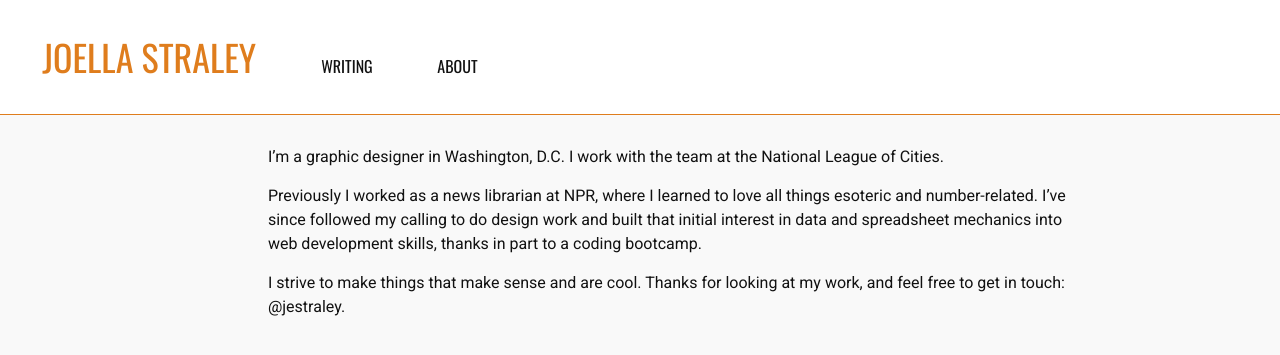
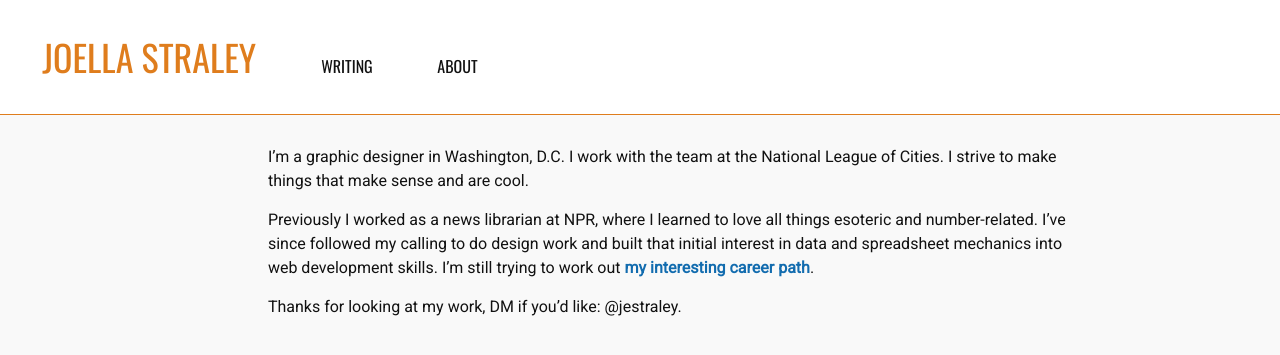
Before and after one commit to joellacarman/joellacarman.github.io, a Jekyll site: the page built from xabout.md, in a window 1280 px wide. Shown: the top 355 px of the page. Built offline with Jekyll 4.4.1, drawn with Linux system fonts in a browser that asks for light colours.

Commit message:
updated about

```diff
--- a/xabout.md
+++ b/xabout.md
@@ -4,8 +4,8 @@ title: About
 permalink: /about/
 ---
 
-I'm a graphic designer in Washington, D.C. I work with the team at the National League of Cities.
+I'm a graphic designer in Washington, D.C. I work with the team at the National League of Cities. I strive to make things that make sense and are cool.
 
-Previously I worked as a news librarian at NPR, where I learned to love all things esoteric and number-related. I've since followed my calling to do design work and built that initial interest in data and spreadsheet mechanics into web development skills, thanks in part to a coding bootcamp.
+Previously I worked as a news librarian at NPR, where I learned to love all things esoteric and number-related. I've since followed my calling to do design work and built that initial interest in data and spreadsheet mechanics into web development skills. I'm still trying to work out [my interesting career path](/assets/career-path@2x.png).
 
-I strive to make things that make sense and are cool. Thanks for looking at my work, and feel free to get in touch: @jestraley.
+Thanks for looking at my work, DM if you'd like: @jestraley.
```
Also changed, not shown: assets/career-path@2x.png (added), assets/infog-FutureEmpTrends.jpg, 3 other files.
